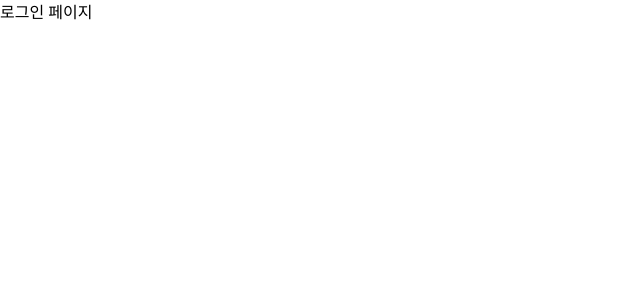
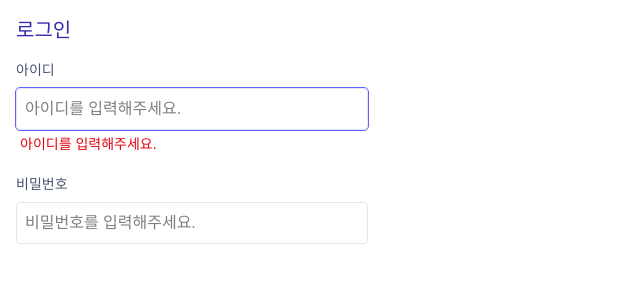
Before and after one commit to ParkSohyunee/frontend-assignment-links, a React (Vite) app: page / in a window 1280 px wide. Shown: the top 300 px of the page, without its empty margins (0-640 px from the left). Built offline with nearby package versions, Linux system fonts and the light colour scheme.

Commit message:
Feat: form 관련 공통 TextField 컴포넌트 및 useForm hook 구현 (#1)
* feat: 공통 TextField 컴포넌트 UI 구현

* feat: form input을 관리하는 useForm hook 구현

* rename: TextField 컴포넌트 파일 이름 수정

* feat: 로그인 페이지 form 구현

```diff
--- /dev/null
+++ b/src/components/TextField.tsx
@@ -0,0 +1,26 @@
+import { InputHTMLAttributes } from 'react'
+
+interface TextFieldProps extends InputHTMLAttributes<HTMLInputElement> {
+  isError?: boolean
+  errorMessage?: string
+}
+
+export default function TextField({
+  isError = false,
+  errorMessage = '',
+  ...props
+}: TextFieldProps) {
+  return (
+    <div className="relative">
+      <div className="rounded-sm border border-slate-200 focus-within:outline-1 focus-within:outline-indigo-500">
+        <input
+          autoComplete="off"
+          className="w-full rounded-sm p-2 text-base outline-none"
+          {...props}
+        />
+      </div>
+
+      {isError && <p className="p-1 text-sm text-red-600">{errorMessage}</p>}
+    </div>
+  )
+}
--- a/src/components/index.tsx
+++ /dev/null
@@ -1 +0,0 @@
-// Components
--- a/src/hooks/index.ts
+++ /dev/null
@@ -1 +0,0 @@
-// Hooks
--- /dev/null
+++ b/src/hooks/useForm.ts
@@ -0,0 +1,33 @@
+import { ChangeEvent, useState } from 'react'
+
+interface UseFormProps<T> {
+  initialValue: T
+}
+
+export default function useForm<T>({ initialValue }: UseFormProps<T>) {
+  const [inputs, setInputs] = useState(initialValue)
+
+  const handleChangeInputs = (name: keyof T, text: string) => {
+    setInputs((prev) => ({
+      ...prev,
+      [name]: text,
+    }))
+  }
+
+  const getTextInputProps = (name: keyof T) => {
+    const input = inputs[name]
+    const onChange = (e: ChangeEvent<HTMLInputElement>) => {
+      handleChangeInputs(name, e.target.value)
+    }
+
+    return {
+      input,
+      onChange,
+    }
+  }
+
+  return {
+    inputs,
+    getTextInputProps,
+  }
+}
--- a/src/index.css
+++ b/src/index.css
@@ -1 +1,5 @@
 @import 'tailwindcss';
+
+body {
+  font-family: 'Noto Sans KR', sans-serif;
+}
--- a/src/pages/LoginPage.tsx
+++ b/src/pages/LoginPage.tsx
@@ -1,3 +1,43 @@
+import TextField from '../components/TextField'
+import useForm from '../hooks/useForm'
+
 export default function LoginPage() {
-  return <div>로그인 페이지</div>
+  const { inputs, getTextInputProps } = useForm({
+    initialValue: {
+      id: '',
+      password: '',
+    },
+  })
+
+  return (
+    <form className="flex w-96 flex-col gap-4 p-4">
+      <h1 className="text-xl text-indigo-800">로그인</h1>
+
+      <div className="flex flex-col justify-center gap-2">
+        <label htmlFor="id" className="text-sm text-slate-600">
+          아이디
+        </label>
+        <TextField
+          id="id"
+          autoFocus
+          placeholder="아이디를 입력해주세요."
+          {...getTextInputProps('id')}
+          isError
+          errorMessage="아이디를 입력해주세요."
+        />
+      </div>
+
+      <div className="flex flex-col justify-center gap-2">
+        <label htmlFor="password" className="text-sm text-slate-600">
+          비밀번호
+        </label>
+        <TextField
+          id="password"
+          type="password"
+          placeholder="비밀번호를 입력해주세요."
+          {...getTextInputProps('password')}
+        />
+      </div>
+    </form>
+  )
 }
--- /dev/null
+++ b/tailwind.config.js
@@ -0,0 +1,46 @@
+/** @type {import('tailwindcss').Config} */
+export default {
+  content: ['./index.html', './src/**/*.{js,ts,jsx,tsx}'],
+  theme: {
+    extend: {},
+    fontFamily: {
+      body: ['Noto Sans KR'],
+    },
+    fontSize: {
+      xs: [
+        '12px',
+        {
+          lineHeight: '18px',
+          letterSpacing: '0',
+          fontWeight: '400',
+        },
+      ],
+      sm: [
+        '14px',
+        {
+          lineHeight: '21px',
+          letterSpacing: '0',
+          fontWeight: '400',
+        },
+      ],
+      base: [
+        '16px',
+        {
+          lineHeight: '24px',
+          letterSpacing: '0',
+          fontWeight: '400',
+        },
+      ],
+      xl: ['20px', '30px'],
+      '2xl': [
+        '24px',
+        {
+          lineHeight: '21px',
+          letterSpacing: '0',
+          fontWeight: '400',
+        },
+      ],
+    },
+  },
+  plugins: [],
+}
```
